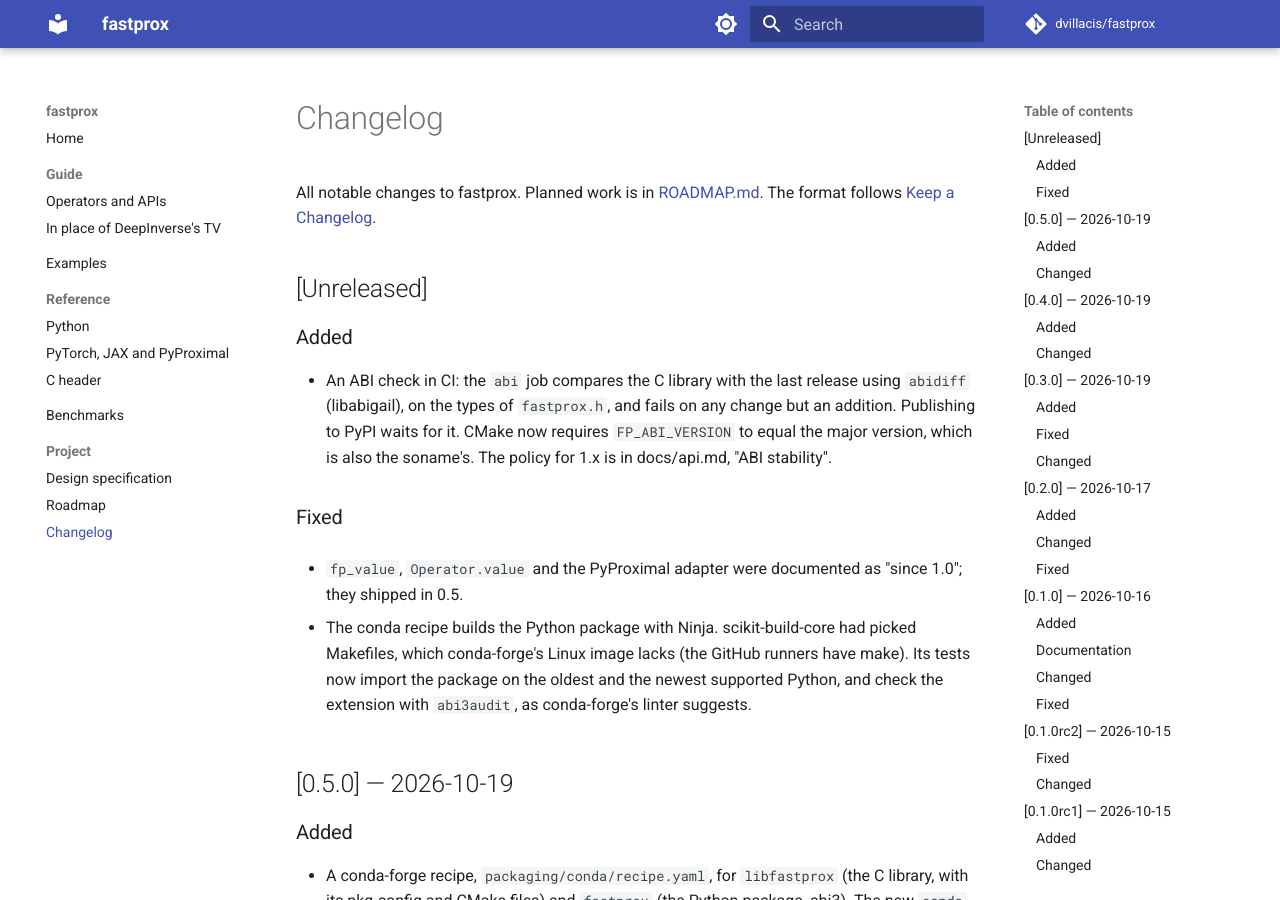
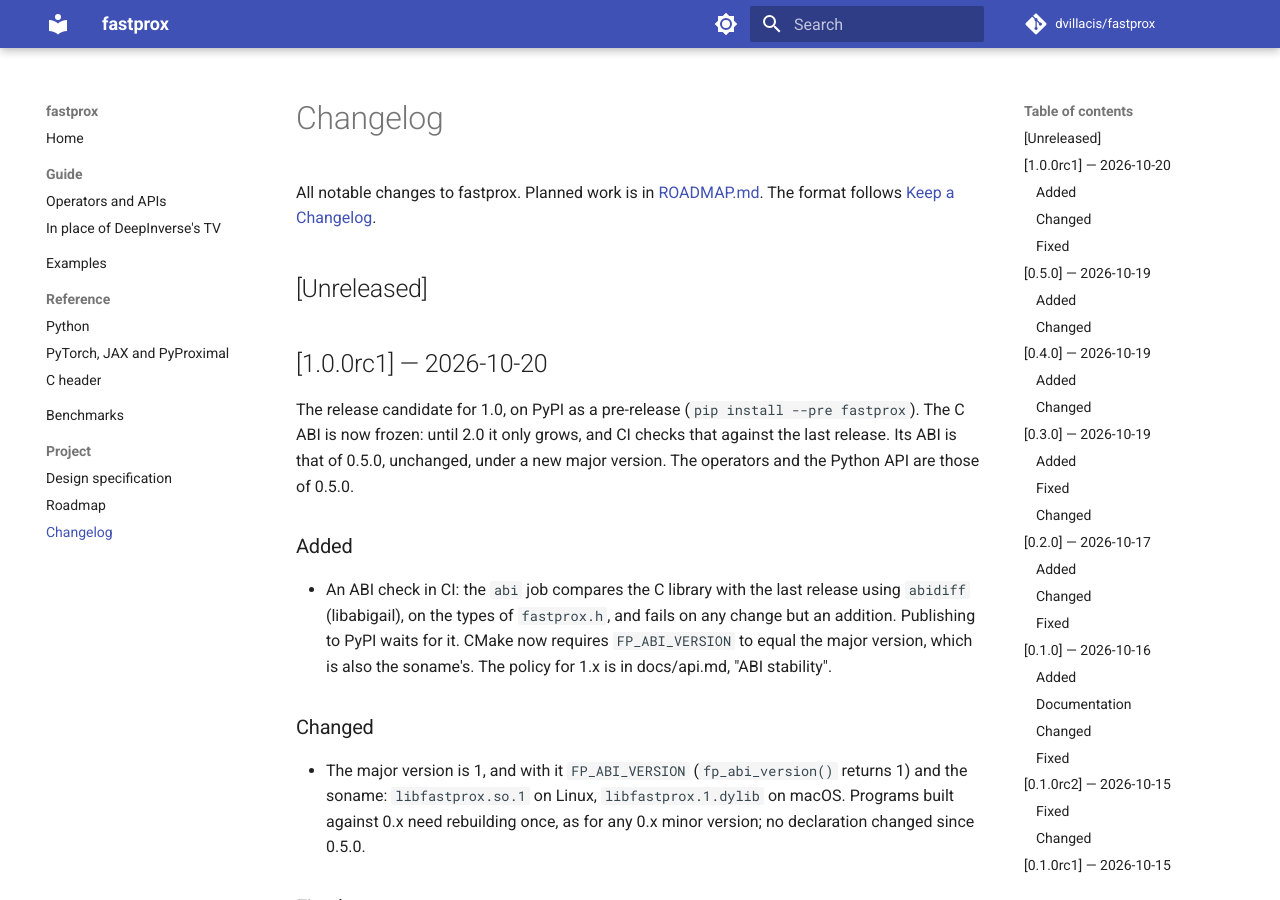
Before and after one commit to dvillacis/fastprox, an MkDocs documentation site: the page built from docs/changelog.md, in a window 1280 px wide and 900 px high. Built offline with MkDocs 1.6.1 and Material for MkDocs 9.7.7, drawn with Linux system fonts in a browser that asks for light colours; comment, search, counter and statistics services are not loaded.

Commit message:
Prepare the 1.0.0rc1 release
Version 1.0.0 with the pre-release suffix rc1 in CMakeLists.txt and
fastprox.h; FP_ABI_VERSION 1, so the soname is libfastprox.so.1. The ABI
is 0.5.0's, unchanged, which the abi job checks. CHANGELOG section for
1.0.0rc1; README says how to install the pre-release; the conda recipe
follows the version.

Co-Authored-By: Claude Opus 5.5 <noreply@anthropic.com>

```diff
--- a/CMakeLists.txt
+++ b/CMakeLists.txt
@@ -1,8 +1,8 @@
 cmake_minimum_required(VERSION 3.20)
-project(fastprox VERSION 0.5.0 LANGUAGES C CXX)
+project(fastprox VERSION 1.0.0 LANGUAGES C CXX)
 # PEP 440 pre-release tag (a1, rc1, ...) appended to the version; empty for a
 # final release. pyproject.toml reads both lines.
-set(FASTPROX_VERSION_SUFFIX "")
+set(FASTPROX_VERSION_SUFFIX "rc1")
 set(FASTPROX_VERSION_FULL "${PROJECT_VERSION}${FASTPROX_VERSION_SUFFIX}")
 
 option(FASTPROX_THREADS "Parallelise over rows on a thread pool" ON)
```
Also changed, not shown: CHANGELOG.md (+8 -1 lines), README.md (+3 -0 lines), 2 other files.
